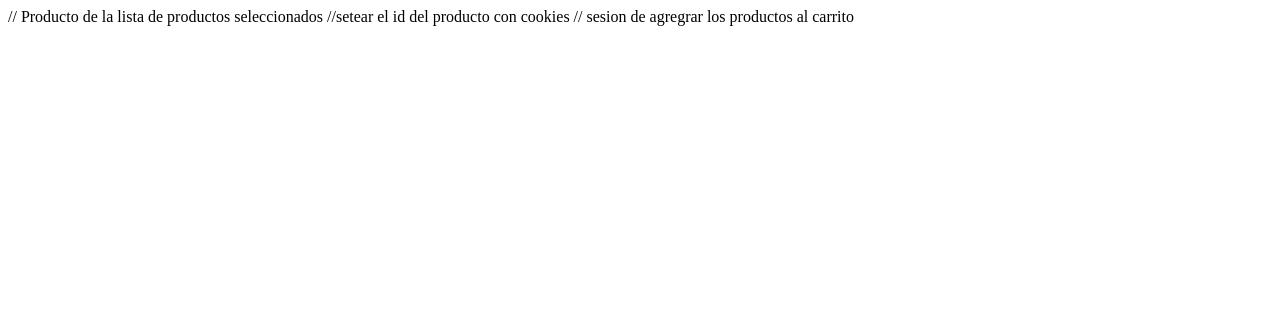
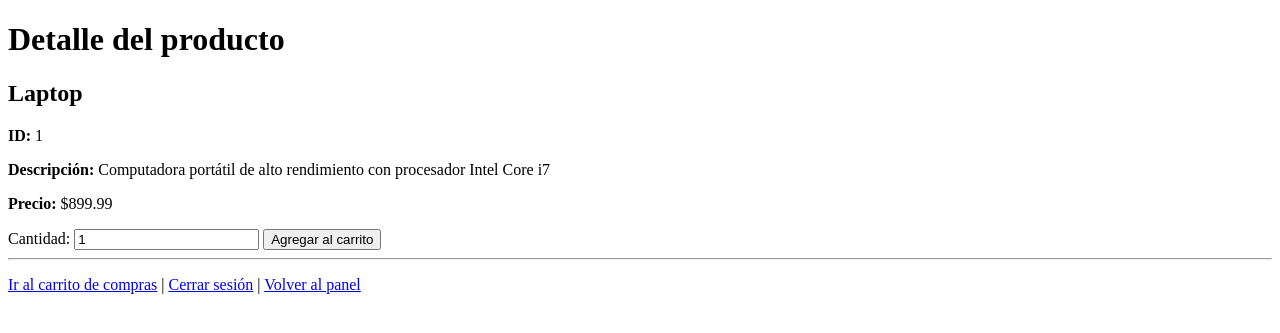
Before and after one commit to estebanda2k1/Proyecto_TiendaWeb, a PHP site: page /tienda/productos.php?id=1&lang=es in a window 1280 px wide. Shown: the top 333 px of the page. Run offline with PHP 8.4, Linux system fonts and the light colour scheme; data comes from the database, SQL or seed files in the repository.

Commit message:
Productos y pagina productos completa

```diff
--- a/tienda/DBConnection.php
+++ b/tienda/DBConnection.php
@@ -49,19 +49,43 @@ class DBConnection {
     //Ingresar los productos en la tabla HTML
     public function renderProductsTable(array $products, $lang = 'es'){
         $html = '<table border="1" cellpadding="6" cellspacing="0">';
-        $html .= '<thead><tr><th>ID</th><th>Nombre</th><th>Descripción</th><th>Precio</th></tr></thead><tbody>';
+        $html .= '<thead><tr><th>Nombre</th><th>Precio</th></tr></thead><tbody>';
         foreach ($products as $p){
-            $id = htmlspecialchars($p['id']);
+            $id = isset($p['id']) ? urlencode($p['id']) : '';
             $title = htmlspecialchars($p['title']);
-            $desc = htmlspecialchars($p['description']);
             $price = number_format((float)$p['price'], 2);
-            // Link to productos.php with id and lang (lang may be handled later by cookies)
-            $link = 'productos.php?id=' . urlencode($p['id']) . '&lang=' . urlencode($lang);
-            $linkHtml = '<a href="' . htmlspecialchars($link) . '">' . $title . '</a>';
-            $html .= "<tr><td>{$id}</td><td>{$linkHtml}</td><td>{$desc}</td><td>".htmlspecialchars($price)."</td></tr>";
+            $link = 'productos.php?id=' . $id . '&lang=' . urlencode($lang);
+            $onclick = "document.cookie='selected_product_id={$id};path=/;max-age=86400';";
+            $linkHtml = '<a href="' . htmlspecialchars($link) . '" onclick="' . htmlspecialchars($onclick) . '">' . $title . '</a>';
+            $html .= "<tr><td>{$linkHtml}</td><td>" . htmlspecialchars($price) . "</td></tr>";
         }
         $html .= '</tbody></table>';
         return $html;
+    }
+
+    /**
+     * Fetch a single product by id and language. Returns associative array or null if not found.
+     * @param int $id
+     * @param string $lang
+     * @return array|null
+     * @throws Exception
+     */
+    public function fetchProductById($id, $lang = 'es'){
+        $id = (int)$id;
+        if ($id <= 0) return null;
+        if ($lang === 'en'){
+            $sql = "SELECT id, name AS title, description AS description, price AS price FROM `productosen` WHERE id = {$id} LIMIT 1";
+        } else {
+            $sql = "SELECT id, nombre AS title, descripcion AS description, precio AS price FROM `productoses` WHERE id = {$id} LIMIT 1";
+        }
+        $result = $this->conn->query($sql);
+        if ($result === false){
+            throw new Exception('DB query error: ' . $this->conn->error);
+        }
+        $row = $result->fetch_assoc();
+        if ($row && isset($row['price'])) $row['price'] = (float)$row['price'];
+        $result->free();
+        return $row ?: null;
     }
 
 
@@ -73,10 +97,4 @@ class DBConnection {
         }
     }
 }
-
-// Close the connection
-// $conexion->close(); // This line is removed as the close method is now part of the class
-
-
-
 ?>
--- a/tienda/panelPrincipal.php
+++ b/tienda/panelPrincipal.php
@@ -5,13 +5,13 @@
 session_start();
 require_once __DIR__ . '/DBConnection.php';
 
-// Determine language - default to 'es' (productoses). Allow override via ?lang=es|en
+// Determine language español por default
 $lang = 'es';
 if (isset($_GET['lang']) && in_array($_GET['lang'], ['es','en'])) {
     $lang = $_GET['lang'];
 }
 
-// Create DB connection and fetch products
+// Creamos la conexion a la base de datos y obtenemos los productos
 $db = null;
 $productsHtml = '';
 try {
--- a/tienda/productos.php
+++ b/tienda/productos.php
@@ -1,3 +1,77 @@
-// Producto de la lista de productos seleccionados
-//setear el id del producto con cookies
-// sesion de agregrar los productos al carrito
+<?php
+// productos.php - muestra detalle de producto y botón para agregar al carrito
+session_start();
+require_once __DIR__ . '/DBConnection.php';
+
+// Obtener id y lang desde GET o cookie, en caso que querer usar POST cambiarlo
+$id = 0;
+$lang = 'es';
+if (isset($_GET['lang']) && in_array($_GET['lang'], ['es','en'])) {
+	$lang = $_GET['lang'];
+}
+// If id provided via GET, use it and set cookie; otherwise try cookie
+if (isset($_GET['id']) && (int)$_GET['id'] > 0){
+	$id = (int)$_GET['id'];
+	// Set cookie for 1 day
+	setcookie('selected_product_id', $id, time() + 86400, '/');
+} elseif (isset($_COOKIE['selected_product_id'])) {
+	$id = (int)$_COOKIE['selected_product_id'];
+}
+
+
+// Conectar base de datos y obtener producto
+$db = null;
+$product = null;
+$error = '';
+try {
+	$db = new DBConnection();
+	if ($id > 0){
+		$product = $db->fetchProductById($id, $lang);
+		if (!$product) $error = 'Producto no encontrado.';
+	} else {
+		$error = 'No hay producto seleccionado. Selecciona uno en el panel.';
+	}
+} catch (Exception $e){
+	$error = 'Error al consultar el producto: ' . $e->getMessage();
+} finally {
+	if ($db) $db->close();
+}
+?>
+
+<!DOCTYPE html>
+<html lang="es">
+<head>
+	<meta charset="utf-8" />
+	<title>Detalle del producto</title>
+</head>
+<body>
+	<h1>Detalle del producto</h1>
+
+	<?php if ($error): ?>
+		<p style="color: red"><?php echo htmlspecialchars($error); ?></p>
+		<p><a href="panelPrincipal.php">Volver al panel</a></p>
+	<?php else: ?>
+		<h2><?php echo htmlspecialchars($product['title']); ?></h2>
+		<p><strong>ID:</strong> <?php echo htmlspecialchars($product['id']); ?></p>
+		<p><strong>Descripción:</strong> <?php echo nl2br(htmlspecialchars($product['description'])); ?></p>
+		<p><strong>Precio:</strong> $<?php echo number_format((float)$product['price'], 2); ?></p>
+
+		<!-- Formulario para agregar al carrito -->
+		<form action="carroDeCompra.php" method="post">
+			<input type="hidden" name="product_id" value="<?php echo htmlspecialchars($product['id']); ?>">
+			<input type="hidden" name="product_lang" value="<?php echo htmlspecialchars($lang); ?>">
+			<label for="qty">Cantidad:</label>
+			<input type="number" id="qty" name="cantidad" value="1" min="1">
+			<button type="submit">Agregar al carrito</button>
+		</form>
+
+		<hr>
+		<p>
+			<a href="carroDeCompra.php">Ir al carrito de compras</a> |
+			<a href="cerrarSesion.php">Cerrar sesión</a> |
+			<a href="panelPrincipal.php">Volver al panel</a>
+		</p>
+	<?php endif; ?>
+
+</body>
+</html>
```
